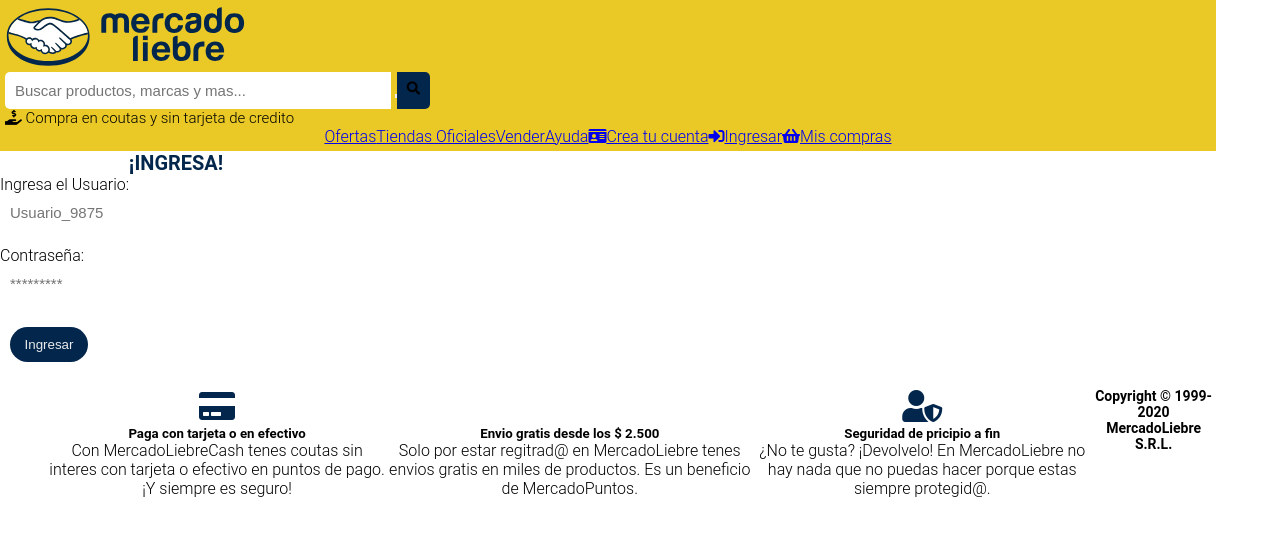
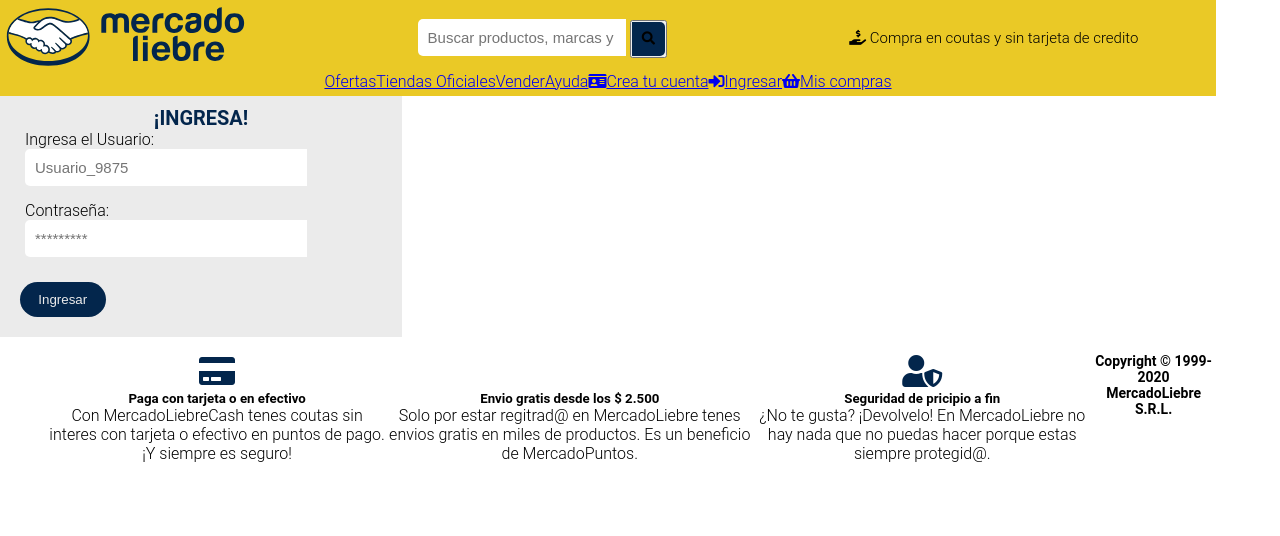
Before and after one commit to Maria-Vedia/MercadoLiebre, a website: page views/login.html in a window 1280 px wide. Drawn offline with Linux system fonts and the light colour scheme; files that its build step writes are made by us from their sources; files whose address does not match are found by name.

Commit message:
acomodando el modo para compu en css de index

```diff
--- a/public/CSS/login.css
+++ b/public/CSS/login.css
@@ -4,7 +4,6 @@
     padding: 0px;
     box-sizing: border-box;
 }
-
 
 /*-------body-----*/
 body {
@@ -98,13 +97,10 @@
 }
 
 /*-------main-----*/
-.titulo {
-    font-weight: sans-serif;
-    text-align: center;
 
-    margin-top: 2em;
-    margin-bottom: 1em;
-    font-size: 24xp;
+main {
+    width: 100%;
+    background-color: #fff;
 }
 
 .formulario{
@@ -123,8 +119,19 @@
 }
 
 .caja-input {
-     margin-bottom: 15px;
+    margin-bottom: 15px;
+    margin-left: 15px;
+    margin-right: 15px;
 }
+
+/*.titulo {
+    font-weight: sans-serif;
+    text-align: center;
+
+    margin-top: 2em;
+    margin-bottom: 1em;
+    font-size: 24xp;
+}*/
 
 input[type="text"],
 input[type="password"]{
@@ -135,8 +142,6 @@
 
 .botones {
       display: flex;
-      flex-direction: row;
-      justify-content: space-between;
       font-weight: 500;
       width: 50%;
       padding: 10px;
@@ -188,19 +193,38 @@
 
 @media (min-width: 480px) {
     /*----header---*/
-     header {
-        width: 100%;
+    .contenedor-encabezado {
         display: flex;
-        flex-direction: column;
+        flex-direction: row;
         justify-content: space-between;
         align-items: center;
-        padding: 5px;
+        width: 100%;
+        gap: 20px;
     }
 
-    .contenedor-encabezado {
-        flex-direction: row;
-        justify-content: space-between;
-        width: 100%;
+    #logo {
+        width: 70%;
+        cursor: pointer;
+        background-position: left;
+       }
+
+    input{
+        width: 50%;
+           border: 0;
+           padding-right: 20px;
+           padding: 10px;
+           outline: none;
+           border-radius: 5px 0 0 5px ;
+    }
+
+    #boton {
+      position: relative;
+
+    }
+
+    .formas-de-pago {
+         width: 80%;
+           font-size: 14px;
     }
 
     .navegadores {
--- a/public/CSS/register.css
+++ b/public/CSS/register.css
@@ -6,6 +6,12 @@
 Gris oscuro: #666;
 Gris claro: #ebebeb;
 Verde: #39b54a;*/
+
+* {
+    margin: 0px;
+    padding: 0px;
+    box-sizing: border-box;
+}
 
 body {
     width: 95%;
@@ -94,8 +100,6 @@
     padding: 10px;
     width: 30px;
     cursor: pointer;
-    font-size: 2em;
-
 }
 
 /*-------main-----*/
@@ -112,17 +116,18 @@
   background-color: #ebebeb;
 
   padding: 10px;
-
 }
 
 h1 {
    text-align: center;
    font-size: 20px;
- color: #03264c;
+   color: #03264c;
 }
 
 .caja-input {
    margin-bottom: 15px;
+   margin-left: 15px;
+   margin-right: 15px;
 }
 
 input[type="text"],
@@ -199,23 +204,38 @@
 
     /*----header---*/
 
-    header {
-        width: 100%;
+    .contenedor-encabezado {
         display: flex;
-        flex-direction: column;
+        flex-direction: row;
         justify-content: space-between;
         align-items: center;
-        padding: 5px;
-    }
-    img{
-
-        width: 70%;
+        width: 100%;
+        gap: 20px;
     }
 
-    .contenedor-encabezado {
-        align-items: center;
-        flex-direction: row;
-        width: 100%;
+    #logo {
+        width: 70%;
+        cursor: pointer;
+        background-position: left;
+       }
+
+    input{
+        width: 50%;
+           border: 0;
+           padding-right: 20px;
+           padding: 10px;
+           outline: none;
+           border-radius: 5px 0 0 5px ;
+    }
+
+    #boton {
+      position: relative;
+
+    }
+
+    .formas-de-pago {
+         width: 80%;
+           font-size: 14px;
     }
 
     .navegadores {
--- a/public/CSS/style.css
+++ b/public/CSS/style.css
@@ -135,7 +135,7 @@
 }
 
 .productos {
- width: 95%;
+ /*width: 95%;*/
  display:flex;
  gap: 10px;
  flex-direction: column;
@@ -225,13 +225,43 @@
 
 
 @media (min-width: 480px) {
+
  /*----header---*/
 
     .contenedor-encabezado {
+        display: flex;
         flex-direction: row;
         justify-content: space-between;
+        align-items: center;
         width: 100%;
+        gap: 20px;
     }
+
+    #logo {
+        width: 70%;
+        cursor: pointer;
+        background-position: left;
+       }
+
+    input{
+        width: 50%;
+           border: 0;
+           padding-right: 20px;
+           padding: 10px;
+           outline: none;
+           border-radius: 5px 0 0 5px ;
+    }
+
+    #boton {
+      position: relative;
+
+    }
+
+    .formas-de-pago {
+         width: 80%;
+           font-size: 14px;
+       }
+
 
     .navegadores {
         display: none;
@@ -246,11 +276,15 @@
     .productos {
         flex-direction: row;
         justify-content: space-between;
-        align-items: center;
+       align-items: flex-start;
     }
 
     .productoA {
-        max-width: 50%;
+        max-width: 47%;
+    }
+
+    .productoA :hover {
+        box-shadow: 0px 0px 10px rgb(100, 100, 100);
     }
 
     #img-ban {
@@ -287,22 +321,14 @@
     }
 
     .navegadores {
-        display:inline-block;
+        display:flex;
         flex-direction: row;
         justify-content: space-between;
+        font-size: 14px;
     }
 
     .navbar{
-        font-size: 14px;
-
-    }
-
-    .navbar1{
-        text-align:left ;
-    }
-
-    .navbar2{
-        text-align: right;
+       justify-content: space-between;
     }
 
     .burger-menu{
--- a/views/login.html
+++ b/views/login.html
@@ -60,22 +60,25 @@
 
     <main>
 
-      <div class="caja-formulario">
+      <div class="formulario">
+
            <h1>¡INGRESA!</h1>
 
-          <form action="/" method="get">
-             <div class="caja-input">
-                 <label for="Usuario">Ingresa el Usuario:</label>
-                 <input type="text" placeholder="Usuario_9875" id="input">
-             </div>
+          <form action="/" method="post">
 
-             <div class="caja-input">
-                 <label for="Contraseña">Contraseña:</label>
-                 <input type="password" name="Contraseña" placeholder="*********" id="input">
+            <div class="caja-input">
+
+                <label for="Usuario">Ingresa el Usuario:</label>
+                  <input type="text" name="Usuario" placeholder="Usuario_9875">
               </div>
 
+              <div class="caja-input">
+                <label for="Contraseña">Contraseña:</label>
+                  <input type="password" name="Contraseña" placeholder="*********">
+           </div>
+
               <div class="botones">
-                 <input type="submit" value="Ingresar" id="bton-ingresar" href="/" class="boton">
+                 <input type="submit" value="Ingresar" href="/" class="boton">
                </div>
 
             </form>
```
Also changed, not shown: views/index.html (+4 -4 lines), views/register.html (+7 -5 lines).
